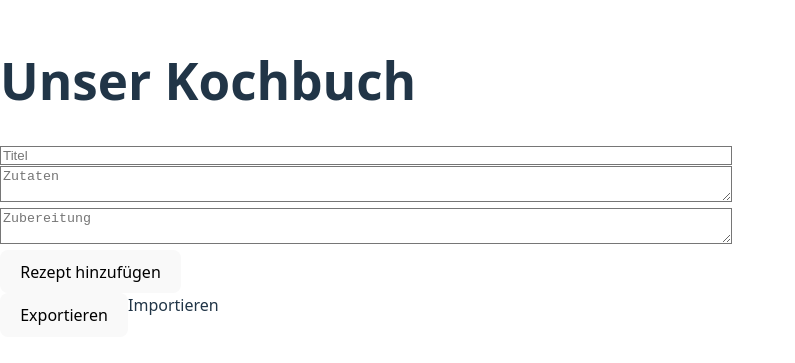
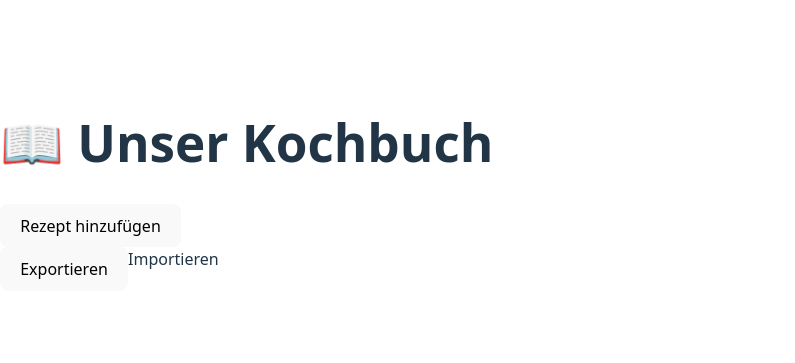
Before and after one commit to reaperjoy123/unser-kochbuch, a React (Vite) app: page / in a window 1280 px wide. Shown: the part 215-578 px from the top of the page, without its empty margins (0-795 px from the left). Built offline with nearby package versions, Linux system fonts and the light colour scheme.

Commit message:
add recipe adjusted

```diff
--- a/src/App.tsx
+++ b/src/App.tsx
@@ -1,6 +1,7 @@
 import { useState, useEffect } from "react";
 
 type Recipe = {
+  id: number;
   title: string;
   ingredients: string;
   instructions: string;
@@ -8,51 +9,61 @@ type Recipe = {
 
 function App() {
   const [recipes, setRecipes] = useState<Recipe[]>([]);
-  const [newRecipe, setNewRecipe] = useState<Recipe>({
-    title: "",
-    ingredients: "",
-    instructions: "",
-  });
+  const [title, setTitle] = useState("");
+  const [ingredients, setIngredients] = useState("");
+  const [instructions, setInstructions] = useState("");
+  const [showForm, setShowForm] = useState(false);
 
-  // Rezepte aus LocalStorage laden
+  // Lade gespeicherte Rezepte
   useEffect(() => {
-    const stored = localStorage.getItem("recipes");
-    if (stored) {
-      setRecipes(JSON.parse(stored));
+    const saved = localStorage.getItem("recipes");
+    if (saved) {
+      setRecipes(JSON.parse(saved));
     }
   }, []);
 
-  // Rezepte im LocalStorage speichern
+  // Speichere Rezepte bei Änderungen
   useEffect(() => {
     localStorage.setItem("recipes", JSON.stringify(recipes));
   }, [recipes]);
 
+  // Rezept hinzufügen
   const addRecipe = () => {
-    if (!newRecipe.title) return;
-    setRecipes([...recipes, newRecipe]);
-    setNewRecipe({ title: "", ingredients: "", instructions: "" });
+    if (!title.trim() || !ingredients.trim() || !instructions.trim()) return;
+
+    const newRecipe: Recipe = {
+      id: Date.now(),
+      title,
+      ingredients,
+      instructions,
     };
 
-  // 📤  Export-Funktion
-  const exportRecipes = () => {
-    const dataStr = JSON.stringify(recipes, null, 2);
-    const blob = new Blob([dataStr], { type: "application/json" });
-    const url = URL.createObjectURL(blob);
-
-    // Datei heißt IMMER "unser-kochbuch.json"
-	const link = document.createElement("a");
-    link.href = url;
-    link.download = "unser-kochbuch.json";
-    document.body.appendChild(link);
-    link.click();
-    document.body.removeChild(link);
-    URL.revokeObjectURL(url);
-
-	// Hinweis einblenden
-	alert("Dein Kochbuch wurde als 'unser-kochbuch.json' im Download-Ordner gespeichert.\nDu kannst es jetzt über WhatsApp oder andere Apps weiterleiten.");
+    setRecipes([...recipes, newRecipe]);
+    setTitle("");
+    setIngredients("");
+    setInstructions("");
+    setShowForm(false); // Formular nach Speichern wieder ausblenden
   };
 
-  // 📥 Import: JSON-Datei einlesen
+  // Rezept löschen
+  const deleteRecipe = (id: number) => {
+    setRecipes(recipes.filter((r) => r.id !== id));
+  };
+
+  // Rezepte exportieren
+  const exportRecipes = () => {
+    const blob = new Blob([JSON.stringify(recipes, null, 2)], {
+      type: "application/json",
+    });
+    const url = URL.createObjectURL(blob);
+    const a = document.createElement("a");
+    a.href = url;
+    a.download = "unser-kochbuch.json"; // Fester Dateiname
+    a.click();
+    URL.revokeObjectURL(url);
+  };
+
+  // Rezepte importieren
   const importRecipes = (e: React.ChangeEvent<HTMLInputElement>) => {
     const file = e.target.files?.[0];
     if (!file) return;
@@ -62,68 +73,70 @@ function App() {
       try {
         const imported = JSON.parse(event.target?.result as string);
         if (Array.isArray(imported)) {
-		  // ❌ Lokale Rezepte komplett leeren und mit neuen überschreiben
           setRecipes(imported);
-		  alert("Rezepte erfolgreich importiert!");
-        } else {
-          alert("Ungültiges Format!");
         }
-      } catch (err) {
-        alert("Fehler beim Import!");
+      } catch (error) {
+        alert("Ungültige Datei!");
       }
     };
     reader.readAsText(file);
 
-	// Damit man die gleiche Datei nochmal wählen kann
+    // Eingabefeld zurücksetzen
     e.target.value = "";
   };
 
   return (
-    <div className="p-6 max-w-2xl mx-auto">
-      <h1 className="text-2xl font-bold mb-4">Unser Kochbuch</h1>
+    <div className="max-w-2xl mx-auto p-4">
+      <h1 className="text-2xl font-bold mb-4">📖 Unser Kochbuch</h1>
 
-      {/* Neues Rezept */}
+      {/* Button für Formular */}
+      <button
+        onClick={() => setShowForm(!showForm)}
+        className="bg-blue-500 text-white px-3 py-1 rounded mb-4"
+      >
+        {showForm ? "Abbrechen" : "Rezept hinzufügen"}
+      </button>
+
+      {/* Formular nur wenn showForm === true */}
+      {showForm && (
         <div className="space-y-2 mb-4">
           <input
             type="text"
             placeholder="Titel"
-          value={newRecipe.title}
-          onChange={(e) => setNewRecipe({ ...newRecipe, title: e.target.value })}
-          className="border p-2 w-full"
+            value={title}
+            onChange={(e) => setTitle(e.target.value)}
+            className="border p-2 w-full rounded"
           />
           <textarea
             placeholder="Zutaten"
-          value={newRecipe.ingredients}
-          onChange={(e) =>
-            setNewRecipe({ ...newRecipe, ingredients: e.target.value })
-          }
-          className="border p-2 w-full"
+            value={ingredients}
+            onChange={(e) => setIngredients(e.target.value)}
+            className="border p-2 w-full rounded"
           />
           <textarea
-          placeholder="Zubereitung"
-          value={newRecipe.instructions}
-          onChange={(e) =>
-            setNewRecipe({ ...newRecipe, instructions: e.target.value })
-          }
-          className="border p-2 w-full"
+            placeholder="Anleitung"
+            value={instructions}
+            onChange={(e) => setInstructions(e.target.value)}
+            className="border p-2 w-full rounded"
           />
           <button
             onClick={addRecipe}
-          className="bg-green-500 text-white px-4 py-2 rounded"
+            className="bg-green-500 text-white px-3 py-1 rounded"
           >
-          Rezept hinzufügen
+            Speichern
           </button>
         </div>
+      )}
 
-      {/* Export / Import */}
-      <div className="flex space-x-4 mb-6">
+      {/* Export & Import */}
+      <div className="flex gap-2 mb-4">
         <button
           onClick={exportRecipes}
-          className="bg-blue-500 text-white px-4 py-2 rounded"
+          className="bg-purple-500 text-white px-3 py-1 rounded"
         >
           Exportieren
         </button>
-        <label className="bg-gray-500 text-white px-4 py-2 rounded cursor-pointer">
+        <label className="bg-orange-500 text-white px-3 py-1 rounded cursor-pointer">
           Importieren
           <input
             type="file"
@@ -134,20 +147,31 @@ function App() {
         </label>
       </div>
 
-      {/* Liste der Rezepte */}
-      <ul className="space-y-4">
-        {recipes.map((r, i) => (
-          <li key={i} className="border p-3 rounded">
-            <h2 className="font-bold">{r.title}</h2>
-            <p>
-              <strong>Zutaten:</strong> {r.ingredients}
+      {/* Rezeptliste */}
+      <div className="space-y-4">
+        {recipes.map((recipe) => (
+          <div
+            key={recipe.id}
+            className="border rounded p-3 shadow flex justify-between items-start"
+          >
+            <div>
+              <h2 className="font-semibold text-lg">{recipe.title}</h2>
+              <p className="text-sm text-gray-600 whitespace-pre-line">
+                {recipe.ingredients}
               </p>
-            <p>
-              <strong>Zubereitung:</strong> {r.instructions}
+              <p className="text-sm whitespace-pre-line">
+                {recipe.instructions}
               </p>
-          </li>
+            </div>
+            <button
+              onClick={() => deleteRecipe(recipe.id)}
+              className="text-red-500 ml-4"
+            >
+              ❌
+            </button>
+          </div>
         ))}
-      </ul>
+      </div>
     </div>
   );
 }
```
Also changed, not shown: 1 other file (tests, documents, lock files or other folders). Lines whose indentation alone changed are shown as unchanged.
